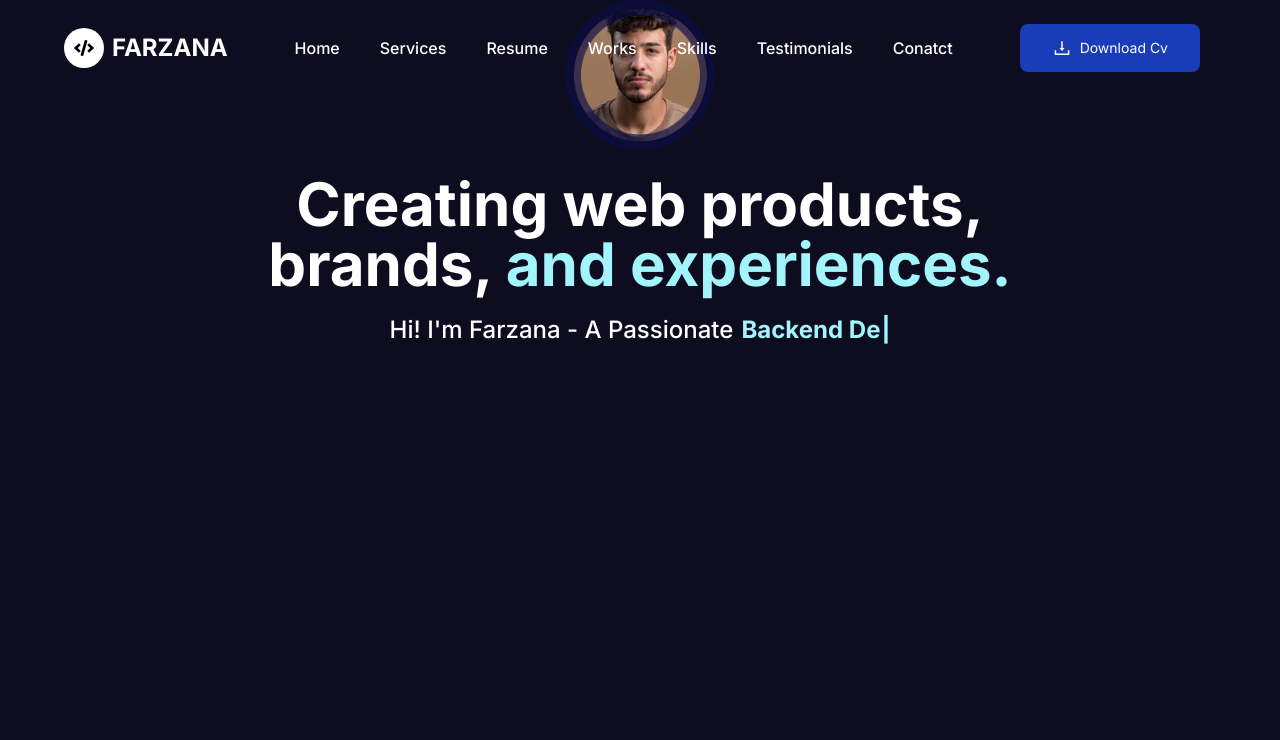
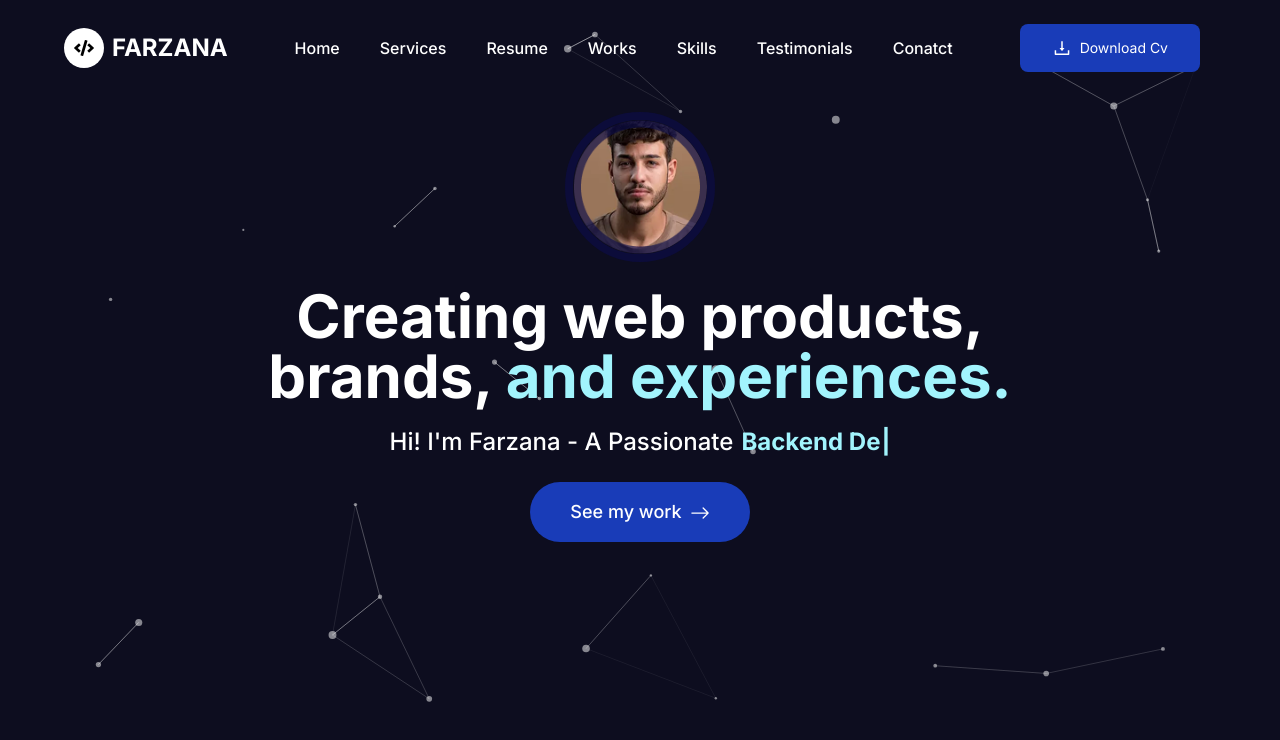
Before and after one commit to farzanacoder/NextJs-Portfolio, a Next.js app: page / in a window 1280 px wide. Shown: the top 740 px of the page. Built offline with nearby package versions, Linux system fonts and the light colour scheme.

Commit message:
add particle background to Hero section

```diff
--- a/components/Home/Hero/Hero.tsx
+++ b/components/Home/Hero/Hero.tsx
@@ -1,11 +1,14 @@
 'use client'
 import Image from 'next/image'
 import React from 'react'
+import { BsArrowRight } from 'react-icons/bs';
 import Typewriter from 'typewriter-effect';
+import ParticleBg from './ParticleBg';
 
 const Hero = () => {
   return (
-    <div className='relative flex items-center justify-center text-white overflow-hidden flex-col'>
+    <div className='relative flex items-center justify-center text-white overflow-hidden flex-col pt-28'>
+        <ParticleBg/>
         <div className="relative z-10 flex flex-col items-center" >
             <Image height={150} width={150} alt='hero' src='/heroimage.png' className='rounded-full h-[150px] w-[150px] border-8 border-[#0c0c48aa]'/>
             <h1 className='text-2xl sm:text-4xl md:text-6xl mt-6 text-center font-bold'>Creating web products,<br />brands,<span className='text-cyan-200'> and experiences.</span></h1>
@@ -24,6 +27,11 @@ const Hero = () => {
 
                 </span>
             </h2>
+
+            <button className='mt-6 px-10 py-4 bg-blue-800 hover:bg-blue-900 transition-all duration-300 cursor-pointer rounded-full text-lg font-medium'>
+                <span>See my work</span>
+                <BsArrowRight className='h-5 w-5 ml-2 inline-block' />
+            </button>
         </div>
     </div>
   )
--- /dev/null
+++ b/components/Home/Hero/ParticleBg.tsx
@@ -0,0 +1,105 @@
+'use client'
+import React, { useMemo } from 'react'
+import { useCallback, useEffect, useState } from "react";
+import Particles, { initParticlesEngine } from "@tsparticles/react";
+import { loadSlim } from "@tsparticles/slim";
+import { Container, ISourceOptions, MoveDirection, OutMode } from '@tsparticles/engine';
+
+const ParticleBg = () => {
+    const [ init, setInit ] = useState(false);
+
+    useEffect(() => {
+        initParticlesEngine(async (engine) => {
+            await loadSlim(engine);
+        }).then(() => {
+            setInit(true);
+        });
+    }, []);
+
+    const particlesLoaded = async (container?: Container): Promise<void> => {
+        console.log(container);
+    };
+
+
+
+
+
+  return (
+       init && <Particles
+       className='absolute inset-0'
+            id="tsparticles"
+            particlesLoaded={particlesLoaded}
+            options={{
+                background: {
+                    color: {
+                        value: "transparent",
+                    },
+                },
+                fpsLimit: 60,
+                interactivity: {
+                    events: {
+                        onClick: {
+                            enable: true,
+                            mode: "push",
+                        },
+                        onHover: {
+                            enable: true,
+                            mode: "repulse",
+                        },
+                        resize: true,
+                    },
+                    modes: {
+                        push: {
+                            quantity: 4,
+                        },
+                        repulse: {
+                            distance: 100,
+                            duration: 0.4,
+                        },
+                    },
+                },
+                particles: {
+                    color: {
+                        value: "#ffffff",
+                    },
+                    links: {
+                        color: "#ffffff",
+                        distance: 150,
+                        enable: true,
+                        opacity: 0.4,
+                        width: 1,
+                    },
+                    move: {
+                        direction: MoveDirection.none,
+                        enable: true,
+                        outModes: {
+                            default: OutMode.out,
+                        },
+                        random: false,
+                        speed: 2,
+                        straight: false,
+                    },
+                    number: {
+                        density: {
+                            enable: true,
+                            area: 800,
+                        },
+                        value: 60,
+                    },
+                    opacity: {
+                        value: 0.5,
+                    },
+                    shape: {
+                        type: "circle",
+                    },
+                    size: {
+                        value: { min: 1, max: 4 },
+                    },
+                },
+                detectRetina: true,
+            }}
+        />
+  )
+}
+
+export default ParticleBg
```
